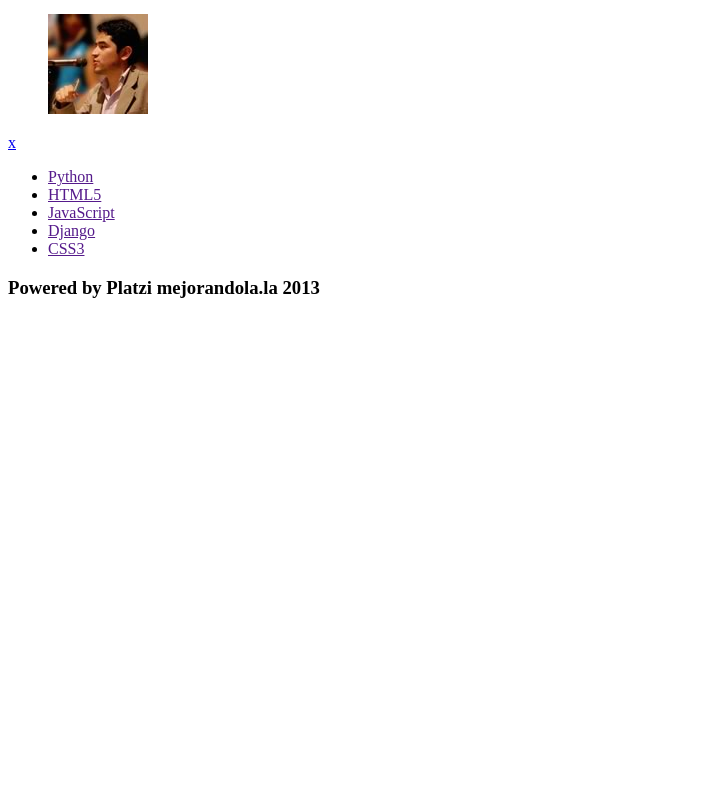
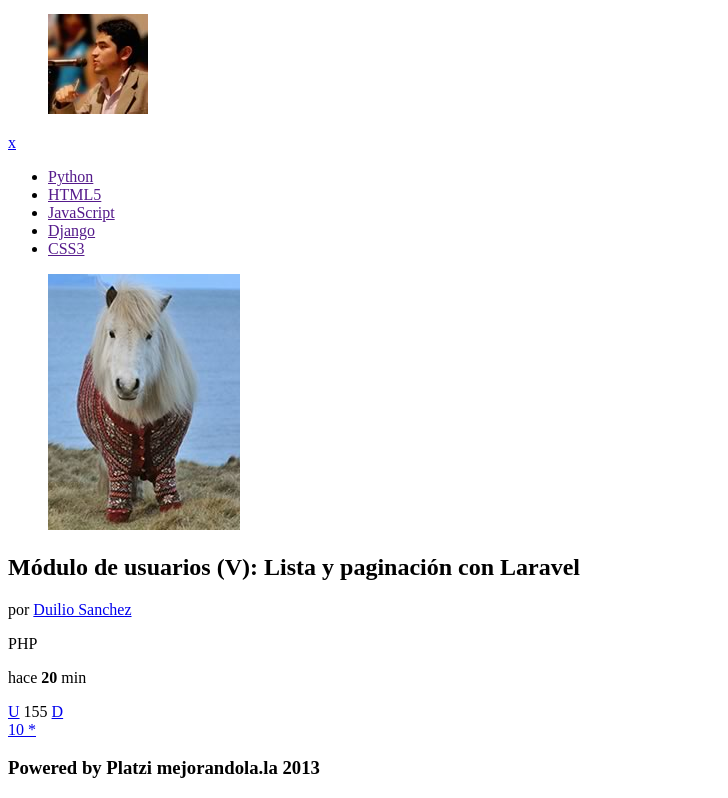
Before and after one commit to GiovannC/Desarrollo_Frontend2, a plain HTML site: page index.html in a window 1280 px wide. Shown: the part 272-1070 px from the top of the page, without its empty margins (0-728 px from the left). Before the commit the page ends 800 px from the top, so only its background shows below. Drawn offline with Linux system fonts and the light colour scheme.

Commit message:
continuacion

```diff
--- a/index.html
+++ b/index.html
@@ -43,7 +43,36 @@
 		</nav>
 		<section class="posts">
 			<article class="post">
-
+				<div class="descripcion">
+					<figure class="imagen">
+						<img src="imagenes/foto.jpg" alt="">
+					</figure>
+					<div class="detalles">
+						<h2 class="titulo">
+							Módulo de usuarios (V): Lista y paginación con Laravel
+						</h2>
+						<p class="autor">
+							por <a href="#">Duilio Sanchez</a>
+						</p>
+						<a class="tag">PHP</a>
+						<p class="fecha">hace <strong>20</strong> min</p>
+					</div>
+				</div>
+				<div class="acciones">
+					<div class="votos">
+						<a href="#" class="up">U</a>
+						<span class="total">155</span>
+						<a href="#" class="Down">D</a>
+					</div>
+					<div class="datos">
+						<a href="#" class="comentarios">
+							10
+						</a>
+						<a href="#" class="estrellita">
+							*
+						</a>
+					</div>
+				</div>
 			</article>
 		</section>
 		<footer>
```
